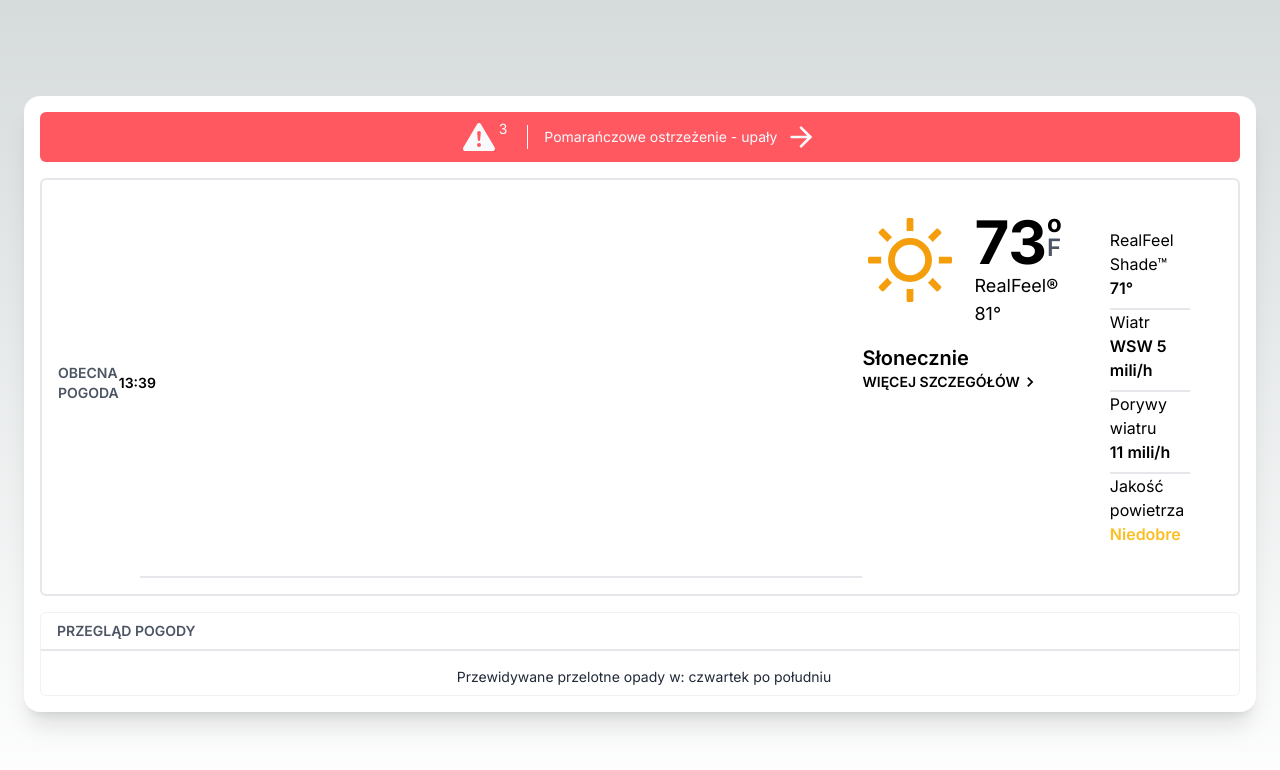
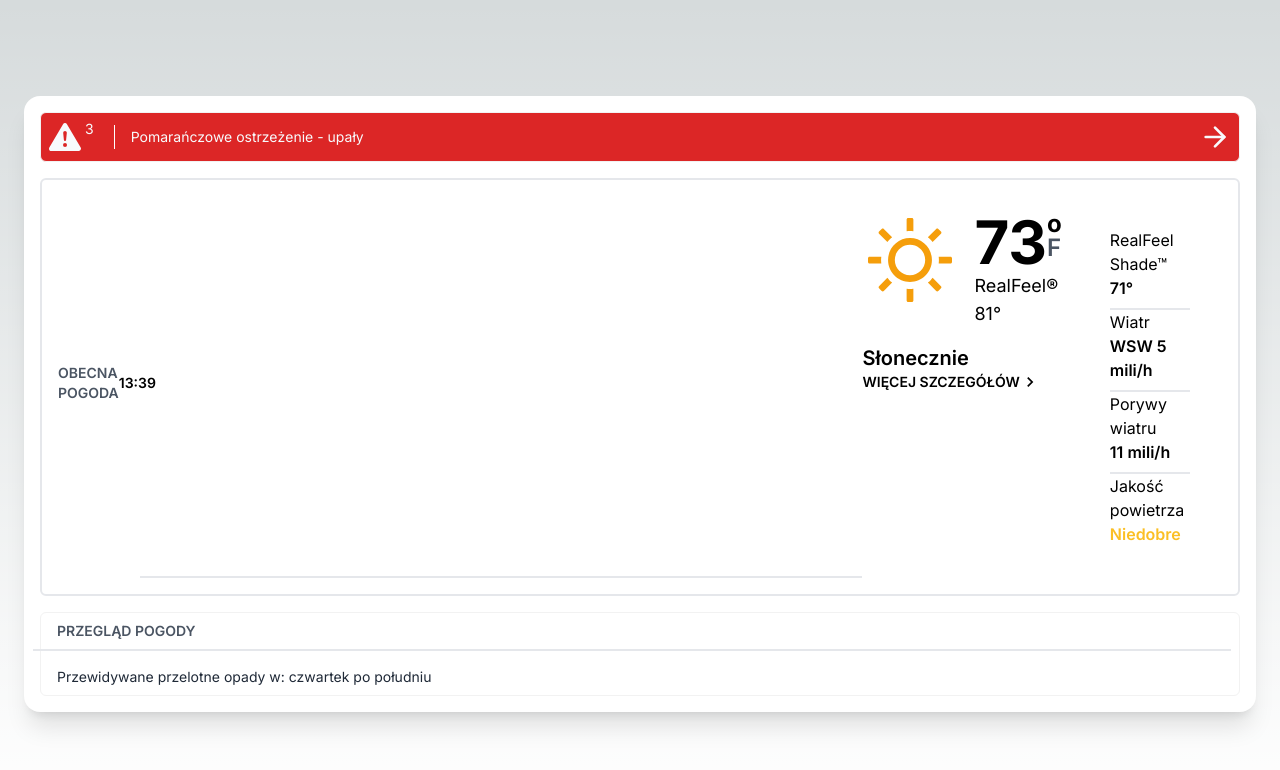
Before and after one commit to pinkjagnie/weather-css-widget, a Next.js app: page / in a window 1280 px wide. Shown: the top 770 px of the page. Built offline with nearby package versions, Linux system fonts and the light colour scheme.

Commit message:
Styling for medium devices

```diff
--- a/src/app/components/Card.js
+++ b/src/app/components/Card.js
@@ -12,7 +12,7 @@ const Card = () => {
 
       {/* TOP / LEFT INFOS WITH SUN */}
 
-      <div className="flex flex-col items-start p-4">
+      <div className="flex flex-col items-start p-4 mx-auto">
         <div className="flex items-start space-x-4">
           <AiOutlineSun className="text-8xl text-amber-500" />
           <div>
@@ -40,7 +40,7 @@ const Card = () => {
 
       {/* RIGHT INFOS */}
 
-      <div className="card-body divide-y-2">
+      <div className="card-body divide-y-2 mx-auto">
         <div>
           <p>RealFeel Shade™</p>
           <span className="font-semibold">71°</span>
--- a/src/app/components/InfoBadge.js
+++ b/src/app/components/InfoBadge.js
@@ -1,7 +1,7 @@
 const InfoBadge = () => {
   return (
-    <div className="w-[100%] h-auto badge flex flex-col bg-base-100 gap-2 p-2 rounded-md">
-      <p className="uppercase font-semibold text-sm self-start pl-2 text-gray-600">
+    <div className="w-[100%] h-auto badge flex flex-col items-start bg-base-100 gap-2 p-2 rounded-md">
+      <p className="uppercase font-semibold text-sm pl-2 text-gray-600">
         Przegląd pogody
       </p>
       <div className="-mx-4 w-[calc(100%+1rem)] border-b-2 border-gray-200"></div>
--- a/src/app/components/WarningBadge.js
+++ b/src/app/components/WarningBadge.js
@@ -3,11 +3,11 @@ import { FiArrowRight } from "react-icons/fi";
 
 const WarningBadge = () => {
   return (
-    <div className="w-[100%] h-auto badge badge-error gap-2 p-2 rounded-md text-slate-50">
+    <div className="w-[100%] h-auto badge bg-red-600 gap-2 p-2 rounded-md text-slate-50 cursor-pointer">
       <BsExclamationTriangleFill className="text-[2rem] text-slate-50" />
       <div className="relative -top-2 -left-1">3</div>
       <div className="border-l h-6 mx-2 border-white"></div>
-      <div>Pomarańczowe ostrzeżenie - upały</div>
+      <div className="grow">Pomarańczowe ostrzeżenie - upały</div>
       <FiArrowRight className="text-[2rem] text-slate-50" />
     </div>
   );
```
